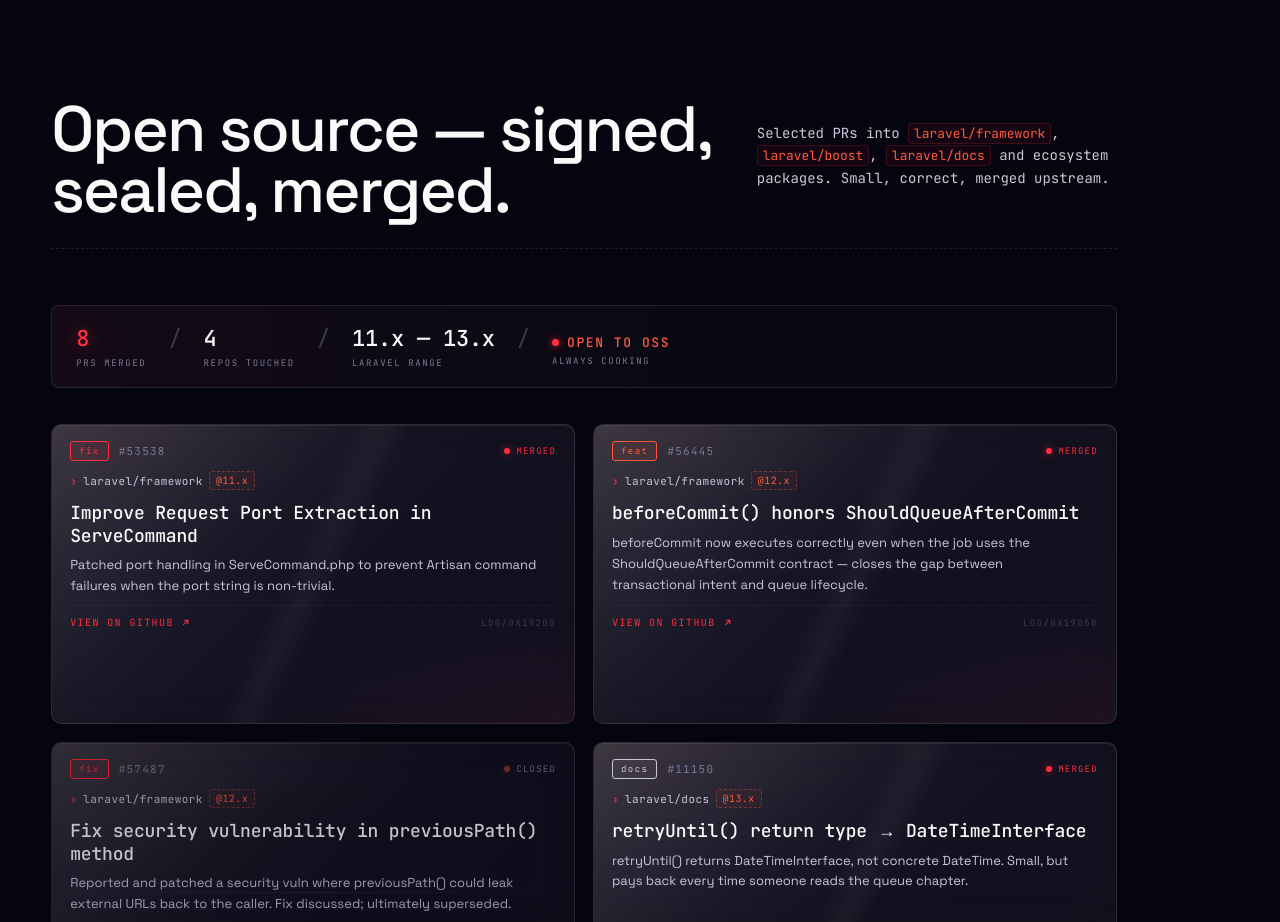
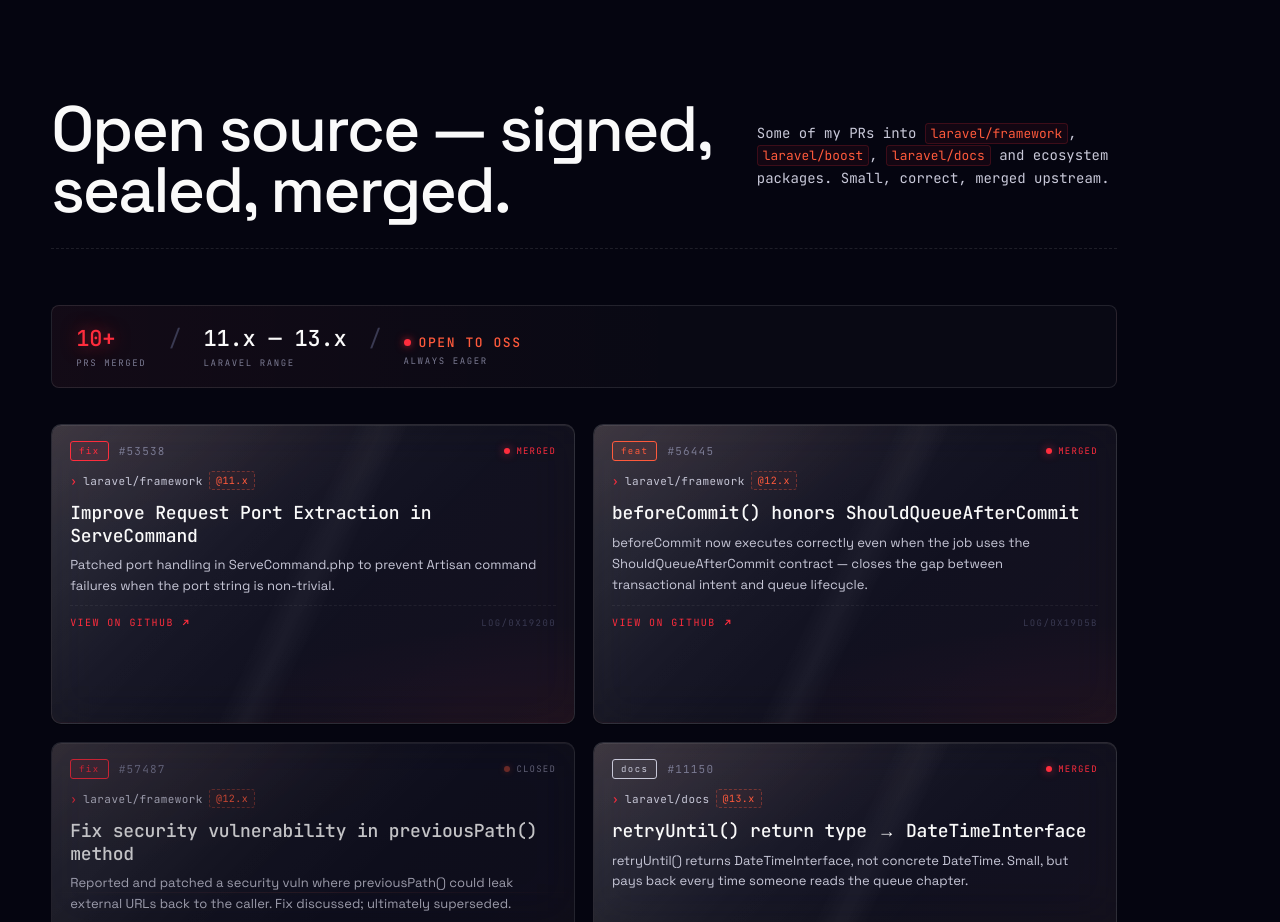
Before and after one commit to iz-ahmad/portfolio, a Next.js app: page / in a window 1280 px wide. Shown: the part 9180-10102 px from the top of the page. Built offline with nearby package versions, Linux system fonts and the light colour scheme; no server answers.

Commit message:
bump OSS stat counts, drop repos stat, tweak copy

```diff
--- a/src/components/sections/OssContributions.tsx
+++ b/src/components/sections/OssContributions.tsx
@@ -24,7 +24,7 @@
   const stats = useMemo(() => {
     const merged = OSS_PRS.filter((p) => p.status === 'merged').length
     const repos = new Set(OSS_PRS.map((p) => p.repo)).size
-    return { total: OSS_PRS.length + 2, merged: merged + 2, repos }
+    return { total: OSS_PRS.length + 5, merged: merged + 4, repos }
   }, [])
 
   return (
@@ -34,19 +34,14 @@
           <h2 className="h-display section-title">Open source — signed, sealed, merged.</h2>
         </div>
         <div className="section-aside">
-          <p>Selected PRs into <code className="oss-mono">laravel/framework</code>, <code className="oss-mono">laravel/boost</code>, <code className="oss-mono">laravel/docs</code> and ecosystem packages. Small, correct, merged upstream.</p>
+          <p>Some of my PRs into <code className="oss-mono">laravel/framework</code>, <code className="oss-mono">laravel/boost</code>, <code className="oss-mono">laravel/docs</code> and ecosystem packages. Small, correct, merged upstream.</p>
         </div>
       </div>
 
       <div className="oss-stats" role="list" aria-label="Contribution stats">
         <div className="oss-stat" role="listitem">
-          <span className="oss-stat-num glow-cyan">{stats.merged}</span>
+          <span className="oss-stat-num glow-cyan">{stats.merged}+</span>
           <span className="oss-stat-key">PRs merged</span>
-        </div>
-        <span className="oss-stat-sep" aria-hidden>/</span>
-        <div className="oss-stat" role="listitem">
-          <span className="oss-stat-num">{stats.repos}</span>
-          <span className="oss-stat-key">repos touched</span>
         </div>
         <span className="oss-stat-sep" aria-hidden>/</span>
         <div className="oss-stat" role="listitem">
@@ -58,7 +53,7 @@
           <span className="oss-stat-num oss-stat-live">
             <span className="oss-stat-pulse" aria-hidden /> open to OSS
           </span>
-          <span className="oss-stat-key">always cooking</span>
+          <span className="oss-stat-key">always eager</span>
         </div>
       </div>
 
```
